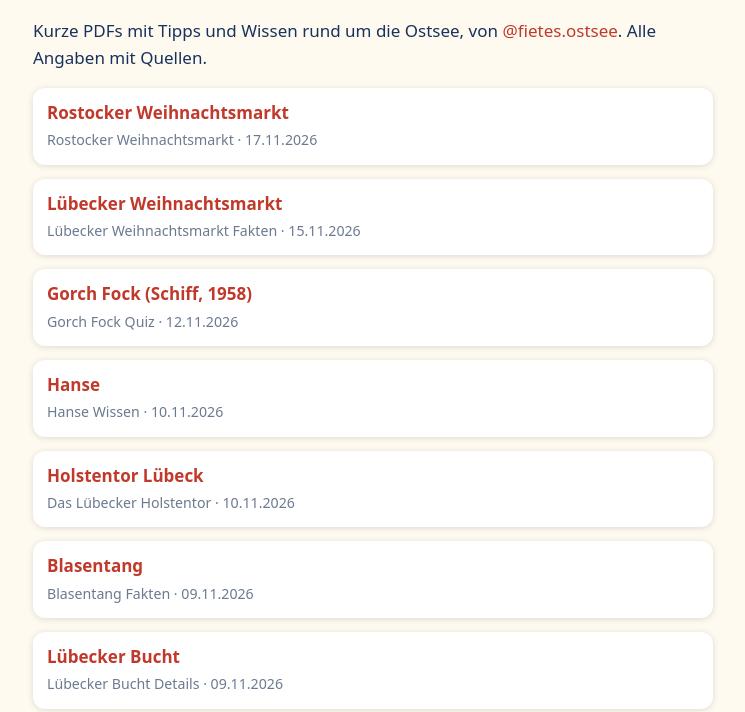
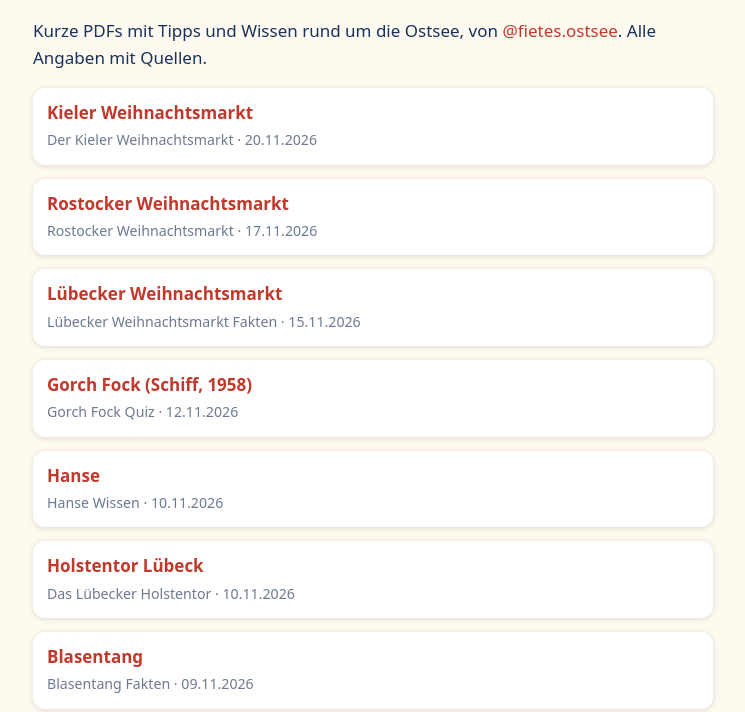
Before and after one commit to fiete-ostsee/fiete-ostsee.github.io, a plain HTML site: page guides/index.html in a window 1280 px wide. Shown: the part 88-800 px from the top of the page, without its empty margins (267-1012 px from the left). Drawn offline with Linux system fonts and the light colour scheme.

Commit message:
Guide-Übersicht aktualisiert

```diff
--- a/guides/index.html
+++ b/guides/index.html
@@ -1,4 +1,5 @@
-<!doctype html><html lang="de"><head><meta charset="utf-8"><meta name="viewport" content="width=device-width, initial-scale=1"><meta name="robots" content="noindex,nofollow"><title>Ostsee-Guides – Fiete &amp; die Flaschenpost</title><style>body{font:17px/1.55 system-ui,sans-serif;max-width:680px;margin:0 auto;padding:20px;color:#17325c;background:#fffaf0}h1{line-height:1.2}li{margin:14px 0;list-style:none;padding:12px 14px;background:#fff;border-radius:12px;box-shadow:0 1px 6px #0002}ul{padding:0}a{color:#c0392b;text-decoration:none}small{color:#6b7a90}</style></head><body><h1>Kostenlose Ostsee-Guides ⚓</h1><p>Kurze PDFs mit Tipps und Wissen rund um die Ostsee, von <a href="https://www.instagram.com/fietes.ostsee/">@fietes.ostsee</a>. Alle Angaben mit Quellen.</p><ul><li><a href="https://fiete-ostsee.github.io/reel-20261117-3-rostockerwei-1721502199.pdf"><strong>Rostocker Weihnachtsmarkt</strong></a><br><small>Rostocker Weihnachtsmarkt · 17.11.2026</small></li>
+<!doctype html><html lang="de"><head><meta charset="utf-8"><meta name="viewport" content="width=device-width, initial-scale=1"><meta name="robots" content="noindex,nofollow"><title>Ostsee-Guides – Fiete &amp; die Flaschenpost</title><style>body{font:17px/1.55 system-ui,sans-serif;max-width:680px;margin:0 auto;padding:20px;color:#17325c;background:#fffaf0}h1{line-height:1.2}li{margin:14px 0;list-style:none;padding:12px 14px;background:#fff;border-radius:12px;box-shadow:0 1px 6px #0002}ul{padding:0}a{color:#c0392b;text-decoration:none}small{color:#6b7a90}</style></head><body><h1>Kostenlose Ostsee-Guides ⚓</h1><p>Kurze PDFs mit Tipps und Wissen rund um die Ostsee, von <a href="https://www.instagram.com/fietes.ostsee/">@fietes.ostsee</a>. Alle Angaben mit Quellen.</p><ul><li><a href="https://fiete-ostsee.github.io/reel-20261120-2-kielerweihna-83bc6685df.pdf"><strong>Kieler Weihnachtsmarkt</strong></a><br><small>Der Kieler Weihnachtsmarkt · 20.11.2026</small></li>
+<li><a href="https://fiete-ostsee.github.io/reel-20261117-3-rostockerwei-1721502199.pdf"><strong>Rostocker Weihnachtsmarkt</strong></a><br><small>Rostocker Weihnachtsmarkt · 17.11.2026</small></li>
 <li><a href="https://fiete-ostsee.github.io/reel-20261115-1-luebeckerwei-d1522e0fe2.pdf"><strong>Lübecker Weihnachtsmarkt</strong></a><br><small>Lübecker Weihnachtsmarkt Fakten · 15.11.2026</small></li>
 <li><a href="https://fiete-ostsee.github.io/reel-20261112-1-gorchfocksch-c437d75083.pdf"><strong>Gorch Fock (Schiff, 1958)</strong></a><br><small>Gorch Fock Quiz · 12.11.2026</small></li>
 <li><a href="https://fiete-ostsee.github.io/reel-20261110-2-hanse-e049563f9d.pdf"><strong>Hanse</strong></a><br><small>Hanse Wissen · 10.11.2026</small></li>
```
